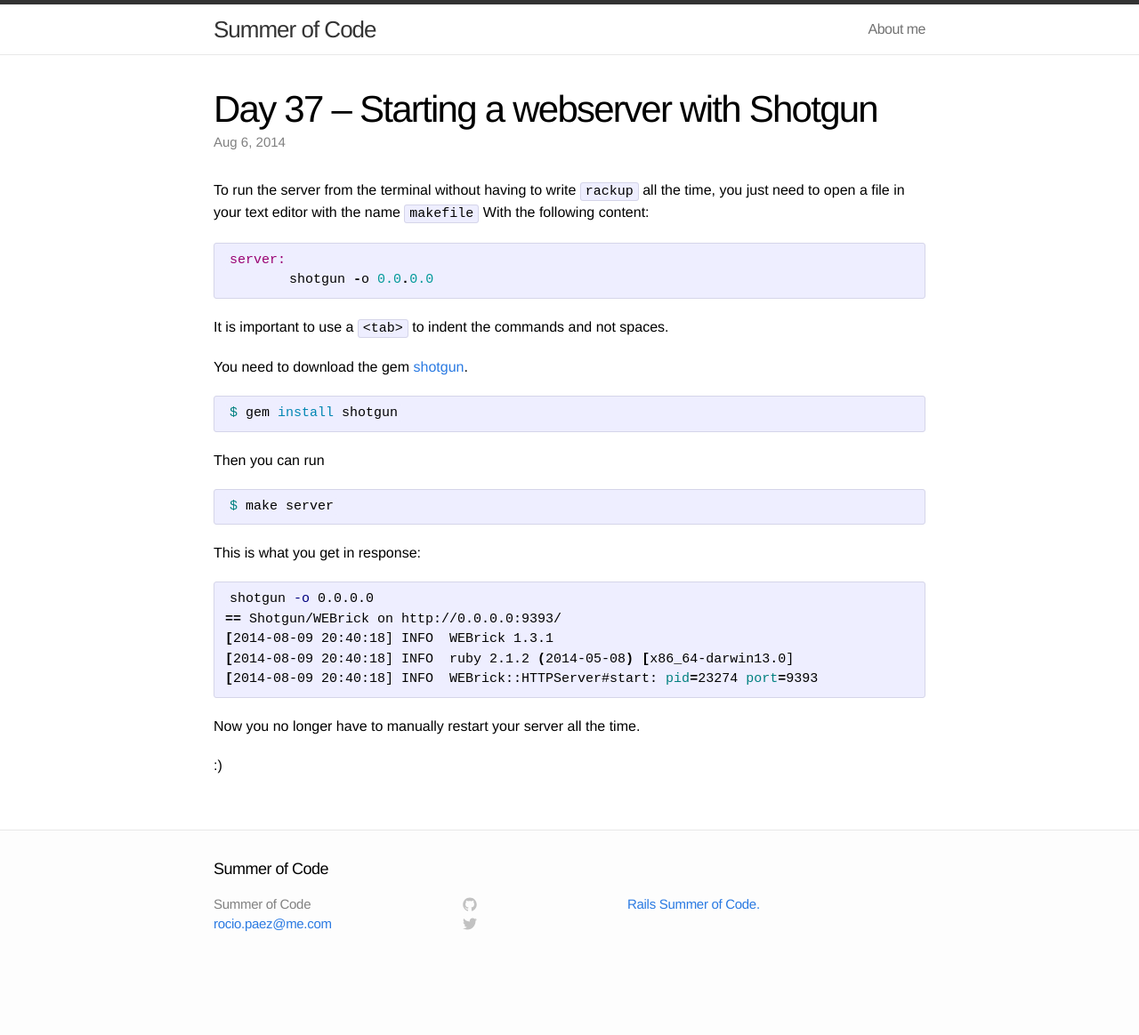
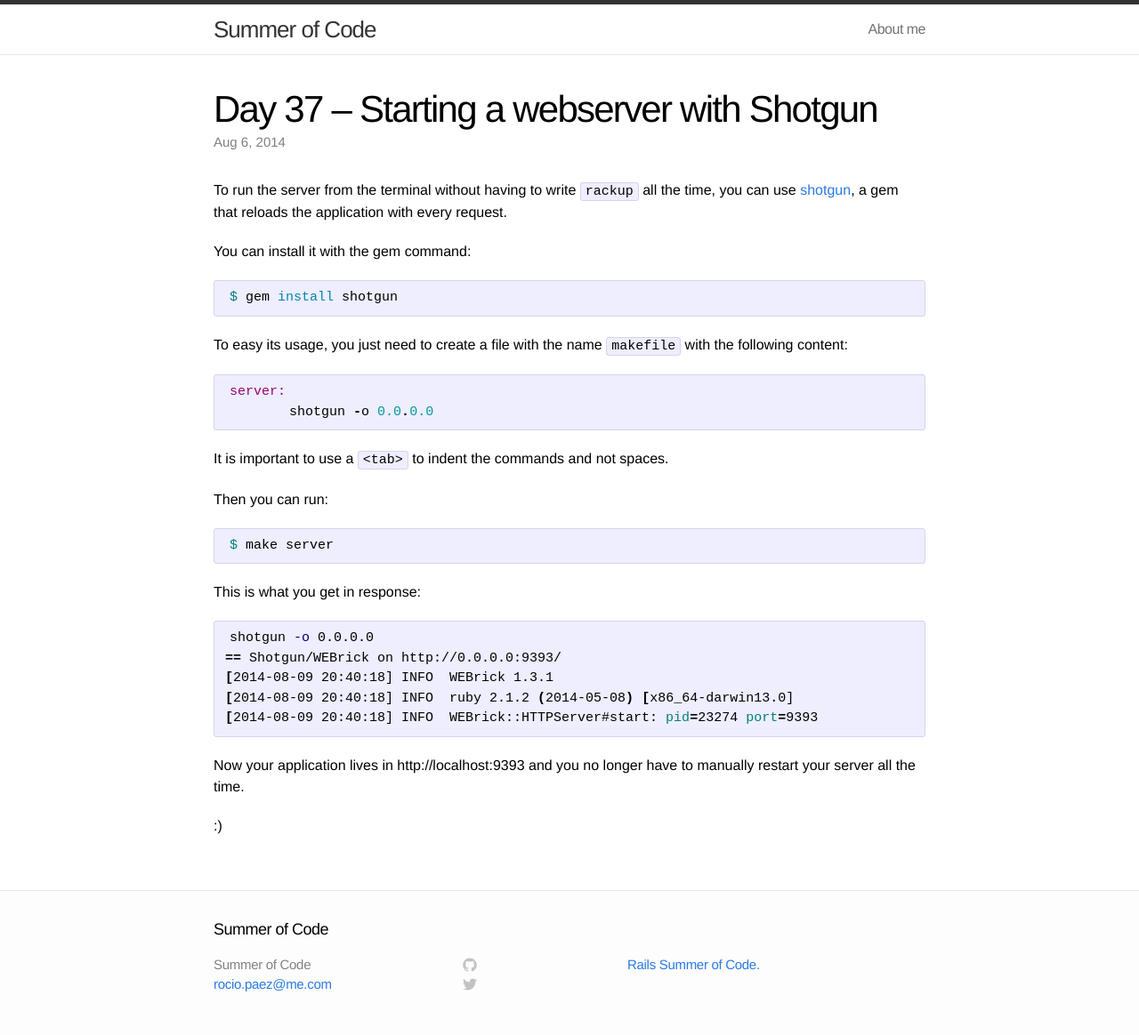
Before and after one commit to migraine-io/migraine-io.github.io, a Jekyll site: the page built from _posts/2014-08-06-day-37.markdown, in a window 1280 px wide. Shown: the whole page at 89% size. Built offline with Jekyll 4.4.1, drawn with Linux system fonts in a browser that asks for light colours; before the commit the page ends 1096 px from its top, so only the background shows below that.

Commit message:
Fix day 37

```diff
--- a/_posts/2014-08-06-day-37.markdown
+++ b/_posts/2014-08-06-day-37.markdown
@@ -5,8 +5,17 @@ date: 2014-08-06 20:11:00
 categories: blog
 ---
 
-To run the server from the terminal without having to write `rackup` all the time, you just need to open a file in your text editor with the name `makefile`
-With the following content:
+To run the server from the terminal without having to write `rackup` all the time, you can use [shotgun][1], a gem that reloads the application with every request.
+
+[1]: https://github.com/rtomayko/shotgun
+
+You can install it with the gem command:
+
+{% highlight bash %}
+$ gem install shotgun
+{% endhighlight bash %}
+
+To easy its usage, you just need to create a file with the name `makefile` with the following content:
 
 {% highlight ruby %}
 server:
@@ -15,13 +24,7 @@ server:
 
 It is important to use a `<tab>` to indent the commands and not spaces.
 
-You need to download the gem <a href="https://github.com/rtomayko/shotgun">shotgun</a>.
-
-{% highlight bash %}
-$ gem install shotgun
-{% endhighlight bash %}
-
-Then you can run
+Then you can run:
 
 {% highlight bash %}
 $ make server
@@ -37,6 +40,6 @@ shotgun -o 0.0.0.0
 [2014-08-09 20:40:18] INFO  WEBrick::HTTPServer#start: pid=23274 port=9393
 {% endhighlight bash %}
 
-Now you no longer have to manually restart your server all the time.
+Now your application lives in http://localhost:9393 and you no longer have to manually restart your server all the time.
 
 :)
```
